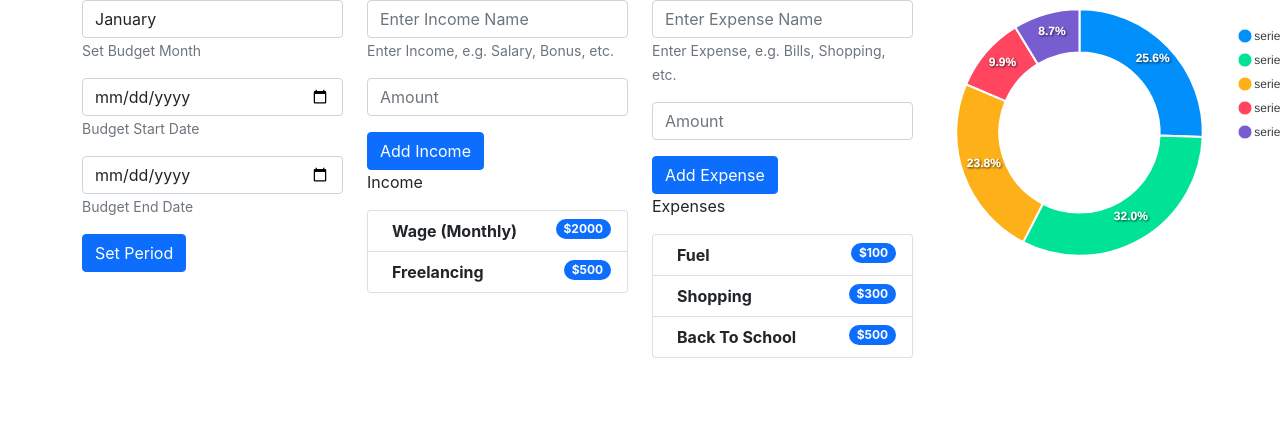
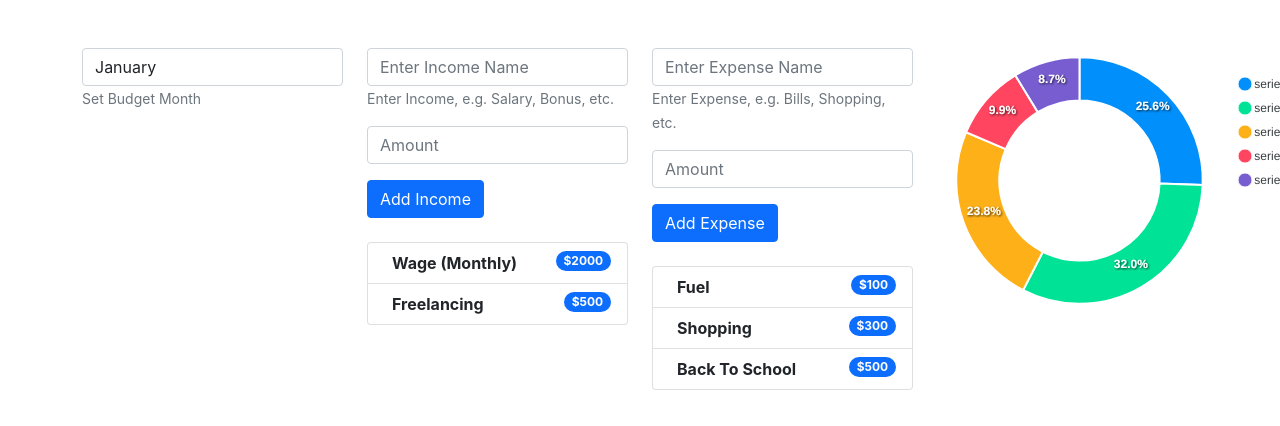
Before and after one commit to danielruffolodeveloper/superbudget-pwa, a React (Create React App) app in the folder client/: page / in a window 1280 px wide. Shown: the top 426 px of the page. Built offline with nearby package versions, Linux system fonts and the light colour scheme.

Commit message:
income and expense form styling

```diff
--- a/client/src/App.js
+++ b/client/src/App.js
@@ -15,10 +15,9 @@ function App() {
   return (
     <Container>
 
-      <Row>
+      <Row className="mt-5">
         <Col xs={12} md={3}>
           <BudgetPeriod />
-          <BudgetPeriodForm />
         </Col>
         <Col xs={12} md={3}>
           <IncomeForm />
--- a/client/src/components/ExpenseList.js
+++ b/client/src/components/ExpenseList.js
@@ -4,8 +4,7 @@ import { ListGroup, Badge } from 'react-bootstrap';
 const ExpenseList = () => {
     return (
         <>
-            <p>Expenses</p>
-            <ListGroup>
+            <ListGroup className="mt-4">
                 <ListGroup.Item
                     as="li"
                     className="d-flex justify-content-between align-items-start"
--- a/client/src/components/IncomeList.js
+++ b/client/src/components/IncomeList.js
@@ -4,8 +4,7 @@ import { ListGroup, Badge } from 'react-bootstrap';
 const IncomeList = () => {
     return (
         <>
-            <p>Income</p>
-            <ListGroup>
+            <ListGroup className="mt-4">
                 <ListGroup.Item
                     as="li"
                     className="d-flex justify-content-between align-items-start"
```
